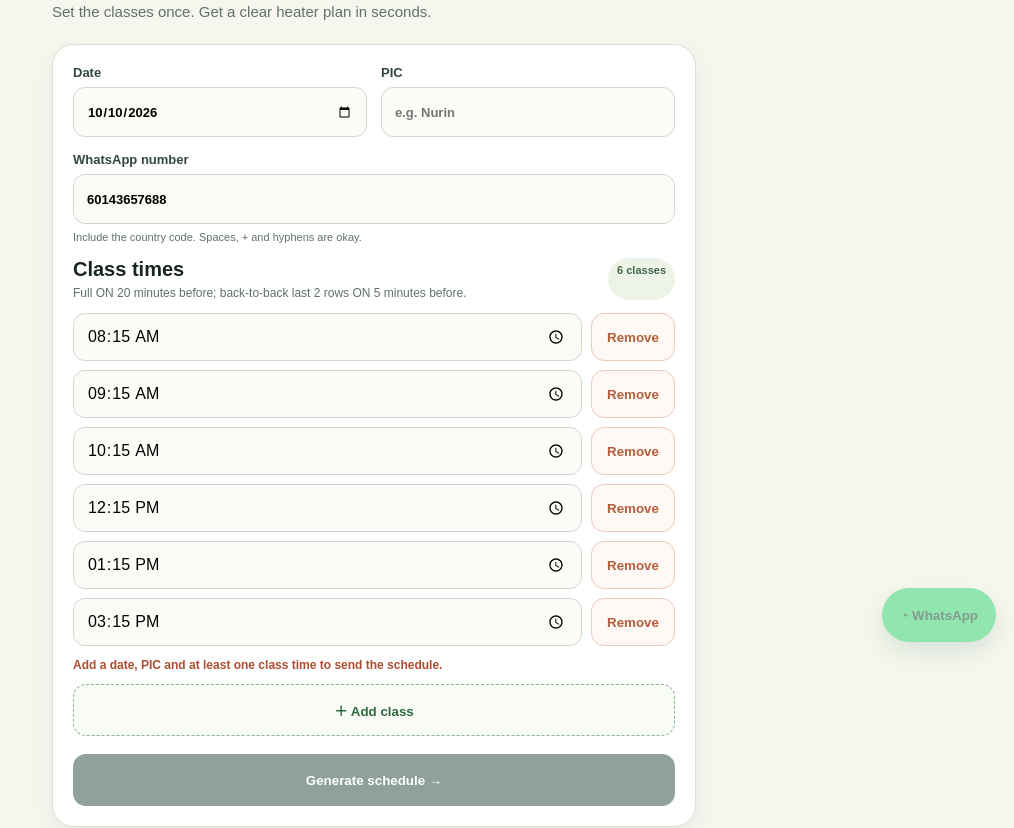
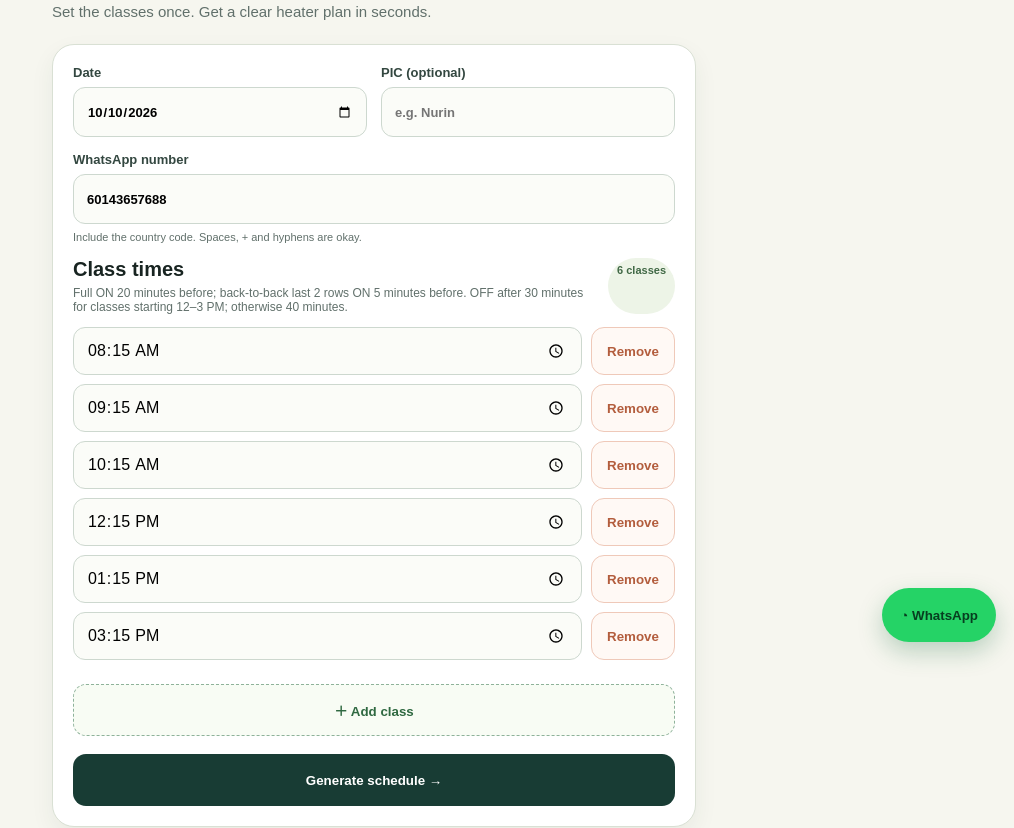
Before and after one commit to WongKhaiXuanJohn/carve-lab-heater-scheduler, a plain HTML site: page index.html in a window 1280 px wide. Shown: the part 140-968 px from the top of the page, without its empty margins (266-1280 px from the left). Drawn offline with Linux system fonts and the light colour scheme.

Commit message:
Add midday heater timing and make PIC optional
Added a new section for optional PIC input and updated schedule generation logic for classes starting between 12:00 PM and 3:00 PM.

```diff
--- a/index.html
+++ b/index.html
@@ -8,12 +8,16 @@
   </style>
 </head>
 <body><main class="app"><p class="eyebrow"><span class="mark">C</span>CARVE LAB</p><h1>Heater Scheduler</h1><p class="sub">Set the classes once. Get a clear heater plan in seconds.</p>
-<section class="panel"><div class="grid"><label class="field">Date<input id="date" type="date"></label><label class="field">PIC<input id="pic" placeholder="e.g. Nurin"></label></div><label class="field">WhatsApp number<input id="phone" type="tel" value="60143657688"><span class="note">Include the country code. Spaces, + and hyphens are okay.</span></label><div class="head"><div><h2>Class times</h2><p>Full ON 20 minutes before; back-to-back last 2 rows ON 5 minutes before.</p></div><span class="badge" id="count"></span></div><div class="times" id="times"></div><p id="error" class="error"></p><button class="add" id="add">＋ Add class</button><button class="generate" id="generate">Generate schedule →</button></section>
+<section class="panel"><div class="grid"><label class="field">Date<input id="date" type="date"></label><label class="field">PIC (optional)<input id="pic" placeholder="e.g. Nurin"></label></div><label class="field">WhatsApp number<input id="phone" type="tel" value="60143657688"><span class="note">Include the country code. Spaces, + and hyphens are okay.</span></label><div class="head"><div><h2>Class times</h2><p>Full ON 20 minutes before; back-to-back last 2 rows ON 5 minutes before. OFF after 30 minutes for classes starting 12–3 PM; otherwise 40 minutes.</p></div><span class="badge" id="count"></span></div><div class="times" id="times"></div><p id="error" class="error"></p><button class="add" id="add">＋ Add class</button><button class="generate" id="generate">Generate schedule →</button></section>
 <section class="panel output" id="output"><div class="head"><div><p class="eyebrow">READY TO SEND</p><h2>Generated schedule</h2></div><span class="badge">Live</span></div><pre class="message" id="message"></pre><button class="copy" id="copy">Copy schedule</button></section><button class="wa" id="wa">◔ WhatsApp</button></main>
 <script>
 const defaults=['08:15','09:15','10:15','12:15','13:15','15:15'];let times=[...defaults];const $=id=>document.getElementById(id);$('date').value=new Date(Date.now()-new Date().getTimezoneOffset()*60000).toISOString().slice(0,10);
-function mins(v){let[a,b]=v.split(':').map(Number);return a*60+b}function clock(n){n=(n%1440+1440)%1440;let h=Math.floor(n/60),m=n%60;return `${h%12||12}:${String(m).padStart(2,'0')} ${h>=12?'PM':'AM'}`}function valid(){let s=times.filter(Boolean).map(mins).sort((a,b)=>a-b),p=$('phone').value.replace(/\D/g,'');return {s,p,bad:s.some((x,i)=>i&&x-s[i-1]<60),missing:!$('date').value||!$('pic').value.trim()||!s.length,phone:p.length<8||p.length>15}}
+function mins(v){let[a,b]=v.split(':').map(Number);return a*60+b}function clock(n){n=(n%1440+1440)%1440;let h=Math.floor(n/60),m=n%60;return `${h%12||12}:${String(m).padStart(2,'0')} ${h>=12?'PM':'AM'}`}function valid(){let s=times.filter(Boolean).map(mins).sort((a,b)=>a-b),p=$('phone').value.replace(/\D/g,'');return {s,p,bad:s.some((x,i)=>i&&x-s[i-1]<60),missing:!$('date').value||!s.length,phone:p.length<8||p.length>15}}
 function renderTimes(){ $('times').innerHTML='';times.forEach((v,i)=>{let d=document.createElement('div');d.className='row';d.innerHTML=`<input aria-label="Class ${i+1} start time" type="time" value="${v}"><button class="remove">Remove</button>`;d.querySelector('input').oninput=e=>{times[i]=e.target.value;render()};d.querySelector('button').onclick=()=>{if(times.length>1){times.splice(i,1);render()}};$('times').append(d)});$('count').textContent=`${times.length} classes`}
-function text(){let{ s,bad,missing,phone}=valid(),d=new Date($('date').value+'T12:00:00'),head=`HEATER SCHEDULE - ${d.getDate()}/${d.getMonth()+1} ${$('pic').value.trim().toUpperCase()||'PIC'}`,intro='SOP:\n• ALL heater ON 20 mins before class\n• Last 2 rows OFF 40 mins after class starts\n• For back-to-back classes, ON last 2 rows 5 mins before the next class\n• Take photo of DB + time each time switch ON/OFF heater\n\nSCHEDULE:',foot='⚠️ FOR CANCELLED CLASS/ GAP BETWEEN CLASSES:\nDO NOT leave the heater ON. Use → remote OFF heaters 1-by-1 → OFF all switches on DB board.\n\nBefore the next class:\n• Back-to-back class: ON last 2 rows (8 switches DB) 5 mins before\n• After a gap: ON all (DB + Remote) 20 mins before.';let rows=[];s.forEach((x,i)=>{let previous=s[i-1],c=s[i+1]===x+60,back=previous!==undefined&&x-previous===60;rows.push(`${clock(back?x-5:x-20)} – ${back?'ON last 2 rows (8 switches DB)':'ON all (DB + Remote)'}`,`${clock(x+40)} – ${c?'OFF last 2 rows (8 switches DB)':'OFF ALL'}`);if(!c&&s[i+1]!=null)rows.push('GAP time')});return {value:`${head}\n\n${intro}\n\n${rows.join('\n\n')}\n\n${foot}`,bad,missing,phone}}
-function render(){renderTimes();let r=text(),disabled=r.bad||r.missing||r.phone;$('message').textContent=r.value;$('error').textContent=r.bad?'Class times must be at least 60 minutes apart.':r.missing?'Add a date, PIC and at least one class time to send the schedule.':r.phone?'Enter a valid WhatsApp number with country code.':'';$('copy').disabled=$('wa').disabled=$('generate').disabled=disabled}['date','pic','phone'].forEach(id=>$(id).oninput=render);$('add').onclick=()=>{times.push('');render()};$('generate').onclick=()=>$('output').scrollIntoView({behavior:'smooth'});$('copy').onclick=async()=>{await navigator.clipboard.writeText(text().value);$('copy').textContent='Copied to clipboard';setTimeout(()=>$('copy').textContent='Copy schedule',1600)};$('wa').onclick=()=>open(`https://wa.me/${valid().p}?text=${encodeURIComponent(text().value)}`,'_blank','noopener,noreferrer');render();
+function text(){let{ s,bad,missing,phone}=valid(),d=new Date($('date').value+'T12:00:00'),head=`HEATER SCHEDULE - ${d.getDate()}/${d.getMonth()+1} ${$('pic').value.trim().toUpperCase()}`,intro='SOP:\n• ALL heater ON 20 mins before class\n• Last 2 rows OFF 40 mins after class starts\n• For classes starting 12:00 PM–3:00 PM (inclusive), last 2 rows OFF after 30 mins\n• For back-to-back classes, ON last 2 rows 5 mins before the next class\n• Take photo of DB + time each time switch ON/OFF heater\n\nSCHEDULE:',foot='⚠️ FOR CANCELLED CLASS/ GAP BETWEEN CLASSES:\nDO NOT leave the heater ON. Use → remote OFF heaters 1-by-1 → OFF all switches on DB board.\n\nBefore the next class:\n• Back-to-back class: ON last 2 rows (8 switches DB) 5 mins before\n• After a gap: ON all (DB + Remote) 20 mins before.';let rows=[];s.forEach((x,i)=>{let previous=s[i-1],c=s[i+1]===x+60,back=previous!==undefined&&x-previous===60;rows.push(`${clock(back?x-5:x-20)} – ${back?'ON last 2 rows (8 switches DB)':'ON all (DB + Remote)'}`,`${clock(x+(x>=720&&x<=900?30:40))} – ${c?'OFF last 2 rows (8 switches DB)':'OFF ALL'}`);if(!c&&s[i+1]!=null)rows.push('GAP time')});return {value:`${head}\n\n${intro}\n\n${rows.join('\n\n')}\n\n${foot}`,bad,missing,phone}}
+function render(){renderTimes();let r=text();$('message').textContent=r.value;$('error').textContent=r.bad?'Class times must be at least 60 minutes apart.':r.missing?'Enter a date and at least one class time to copy or send.':r.phone?'Enter a valid WhatsApp number with country code to send.':'';}
+function ready(needsPhone=false){let r=text();if(r.bad||r.missing||(needsPhone&&r.phone)){render();$('error').scrollIntoView({behavior:'smooth',block:'center'});return false}return true}
+['date','pic','phone'].forEach(id=>$(id).oninput=render);$('add').onclick=()=>{times.push('');render()};$('generate').onclick=()=>{if(ready())$('output').scrollIntoView({behavior:'smooth'})};
+$('copy').onclick=async()=>{if(!ready())return;try{await navigator.clipboard.writeText(text().value);$('copy').textContent='Copied to clipboard';setTimeout(()=>$('copy').textContent='Copy schedule',1600)}catch(e){let range=document.createRange();range.selectNodeContents($('message'));let selection=window.getSelection();selection.removeAllRanges();selection.addRange(range);$('error').textContent='Clipboard access was blocked. The schedule is selected—use Copy from your browser menu.'}};
+$('wa').onclick=()=>{if(ready(true))window.open('https://wa.me/'+valid().p+'?text='+encodeURIComponent(text().value),'_blank','noopener,noreferrer')};render();
 </script></body></html>
```
